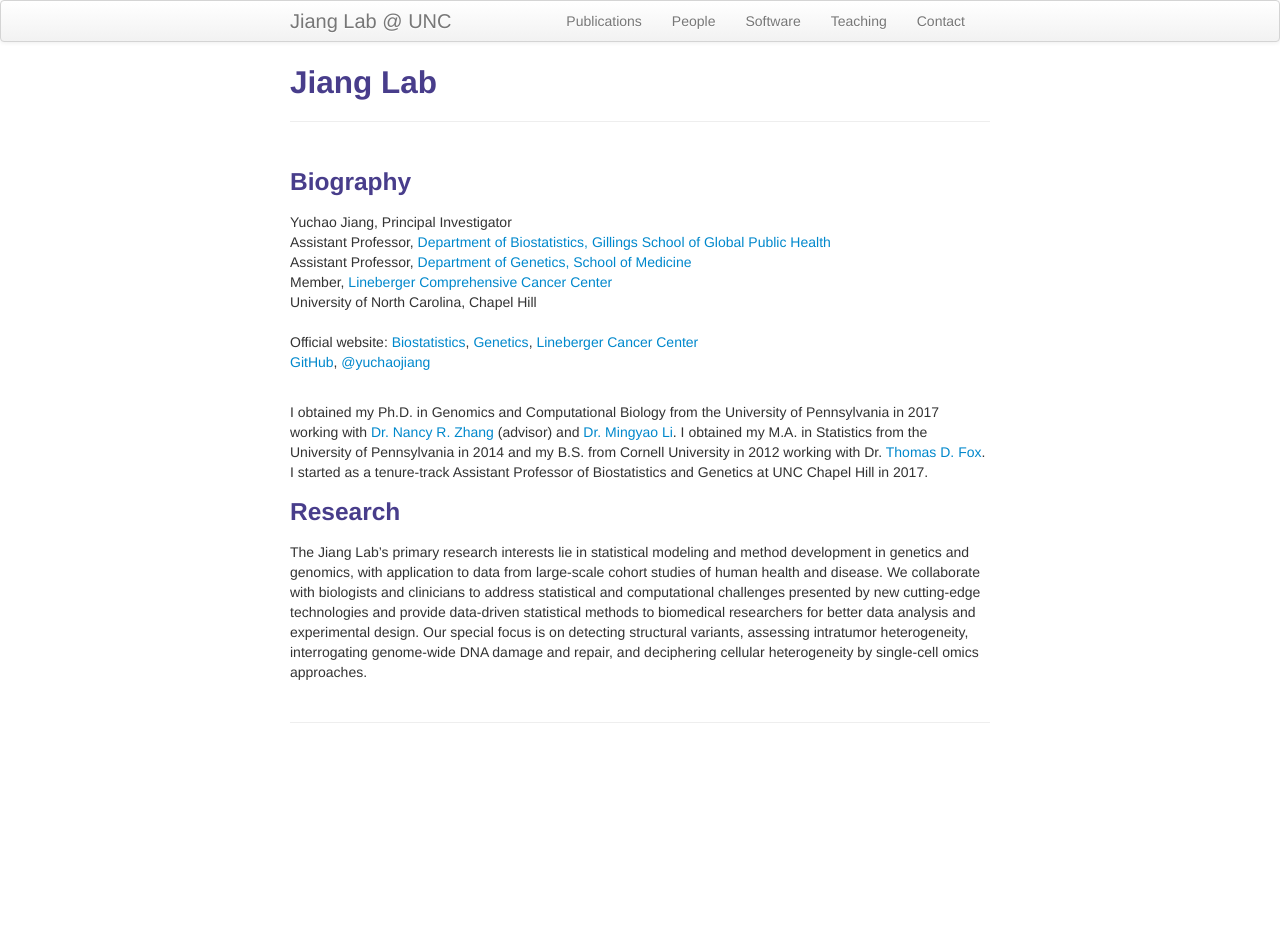
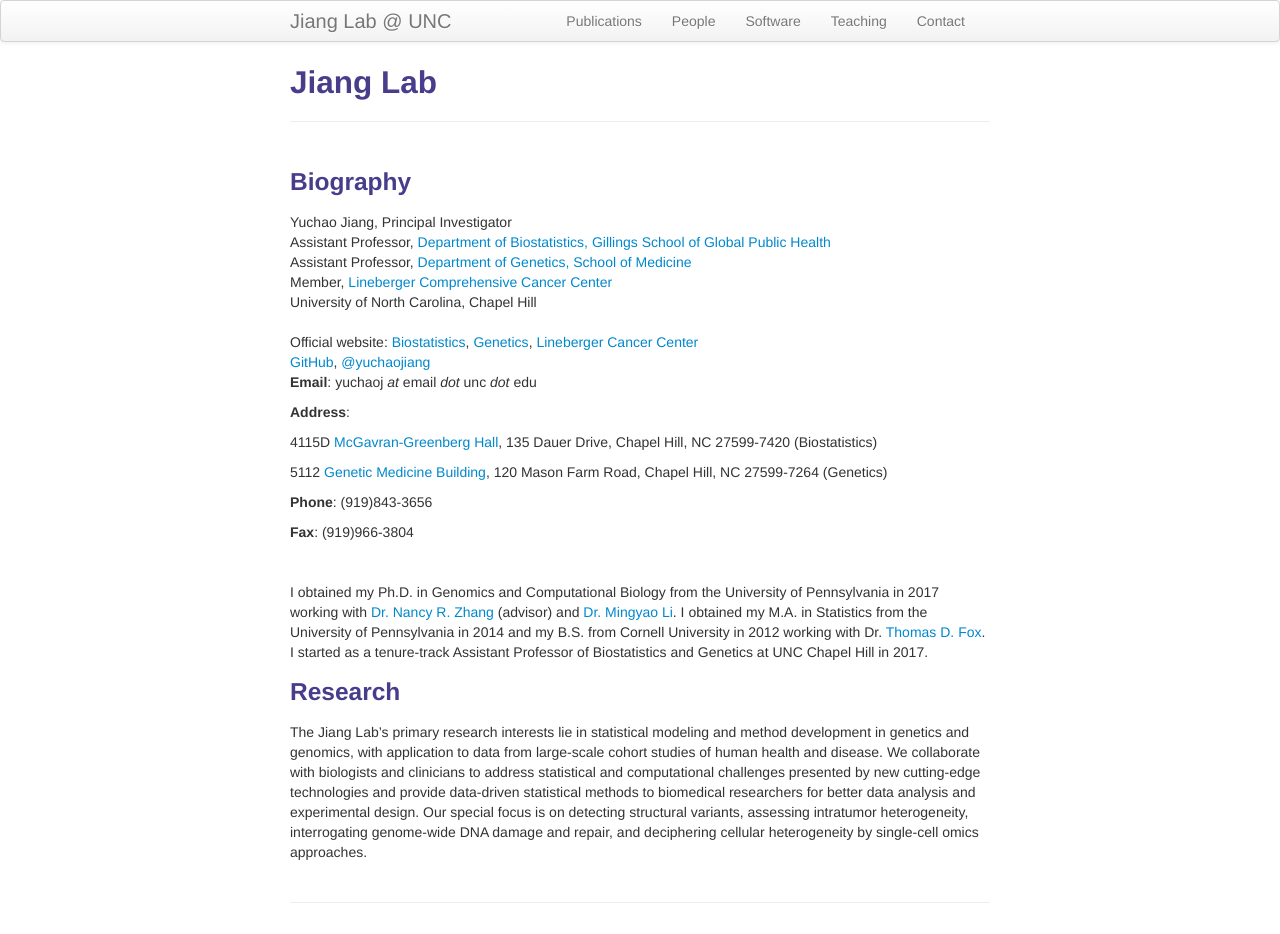
Before and after one commit to yuchaojiang/yuchaojiang.github.io, a Jekyll site: the page built from index.md, in a window 1280 px wide. Built offline with Jekyll 4.4.1, drawn with Linux system fonts in a browser that asks for light colours; before the commit the page ends 900 px from its top, so only the background shows below that.

Commit message:
Update index.md

```diff
--- a/index.md
+++ b/index.md
@@ -28,6 +28,20 @@ description: I am an Assistant Professor in the Department of Biostatistics and
     </div>
 </div>
 
+
+**Email**: yuchaoj *at* email *dot* unc *dot* edu
+
+**Address**:
+
+  4115D [McGavran-Greenberg Hall](https://www.google.com/maps/place/Department+of+Biostatistics/@35.9061903,-79.0566287,17z/data=!4m13!1m7!3m6!1s0x89acc2e599b51fbd:0x5ccfa4e0f5264ef1!2sMcGavran-Greenberg+Hall,+Chapel+Hill,+NC+27516!3b1!8m2!3d35.9058418!4d-79.0545303!3m4!1s0x0:0x6abad7990ead6ae1!8m2!3d35.9061318!4d-79.0543583), 135 Dauer Drive, Chapel Hill, NC 27599-7420 (Biostatistics)
+
+  5112 [Genetic Medicine Building](https://www.google.com/maps/place/Department+of+Genetics/@35.9018309,-79.0549154,18.26z/data=!4m13!1m7!3m6!1s0x89acc2faae0c4f8b:0x69ea9dac5691824f!2sMarsico+Hall,+Chapel+Hill,+NC+27599!3b1!8m2!3d35.9025392!4d-79.0540141!3m4!1s0x0:0x2eb22192ccef1dbd!8m2!3d35.9011941!4d-79.0542741), 120 Mason Farm Road, Chapel Hill, NC 27599-7264 (Genetics)
+
+**Phone**: (919)843-3656
+
+**Fax**: (919)966-3804
+
+
 <br/>
 
 I obtained my Ph.D. in Genomics and Computational Biology from the University of Pennsylvania in 2017 working with [Dr. Nancy R. Zhang](https://statistics.wharton.upenn.edu/profile/nzh/) (advisor) and [Dr. Mingyao Li](http://www.med.upenn.edu/apps/faculty/index.php/g275/p8122973). I obtained my M.A. in Statistics from the University of Pennsylvania in 2014 and my B.S. from Cornell University in 2012 working with Dr. [Thomas D. Fox](https://mbg.cornell.edu/people/thomas-fox/). I started as a tenure-track Assistant Professor of Biostatistics and Genetics at UNC Chapel Hill in 2017.
```
